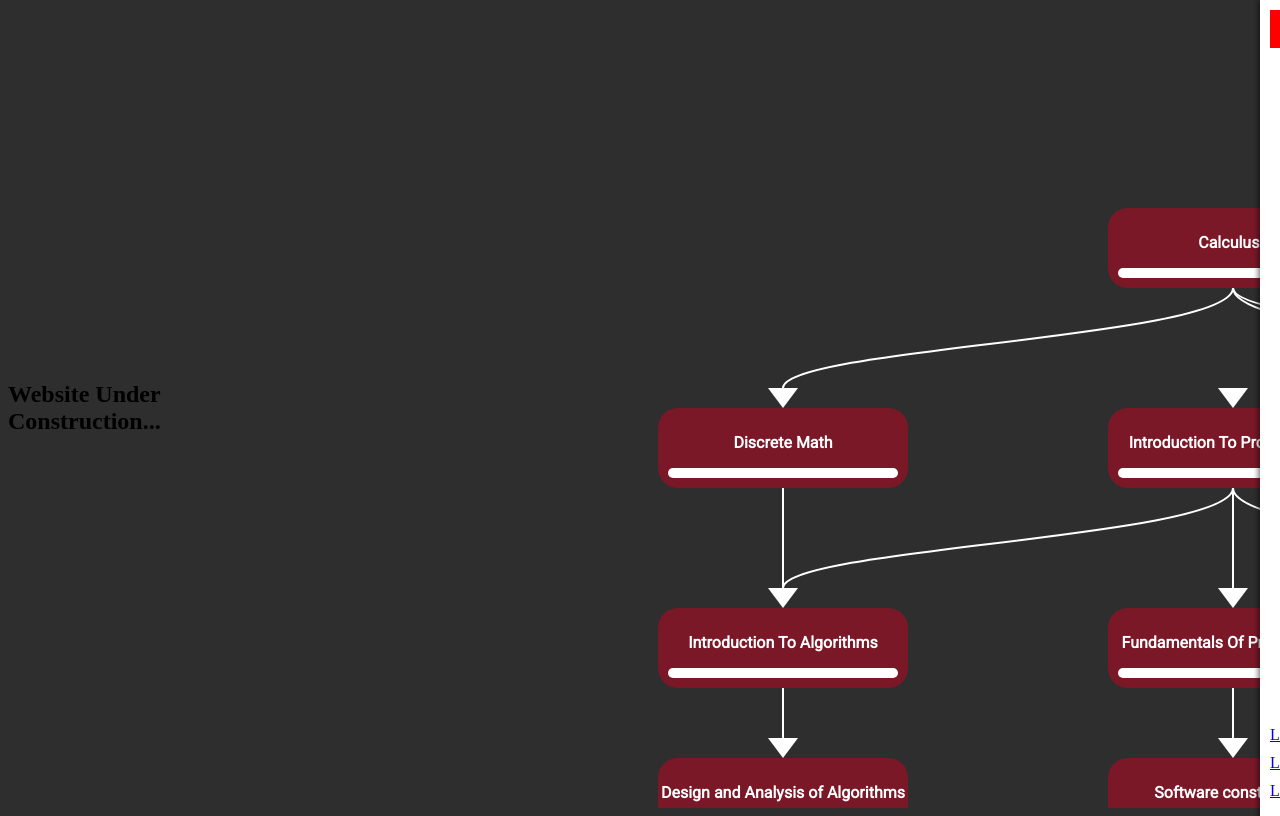
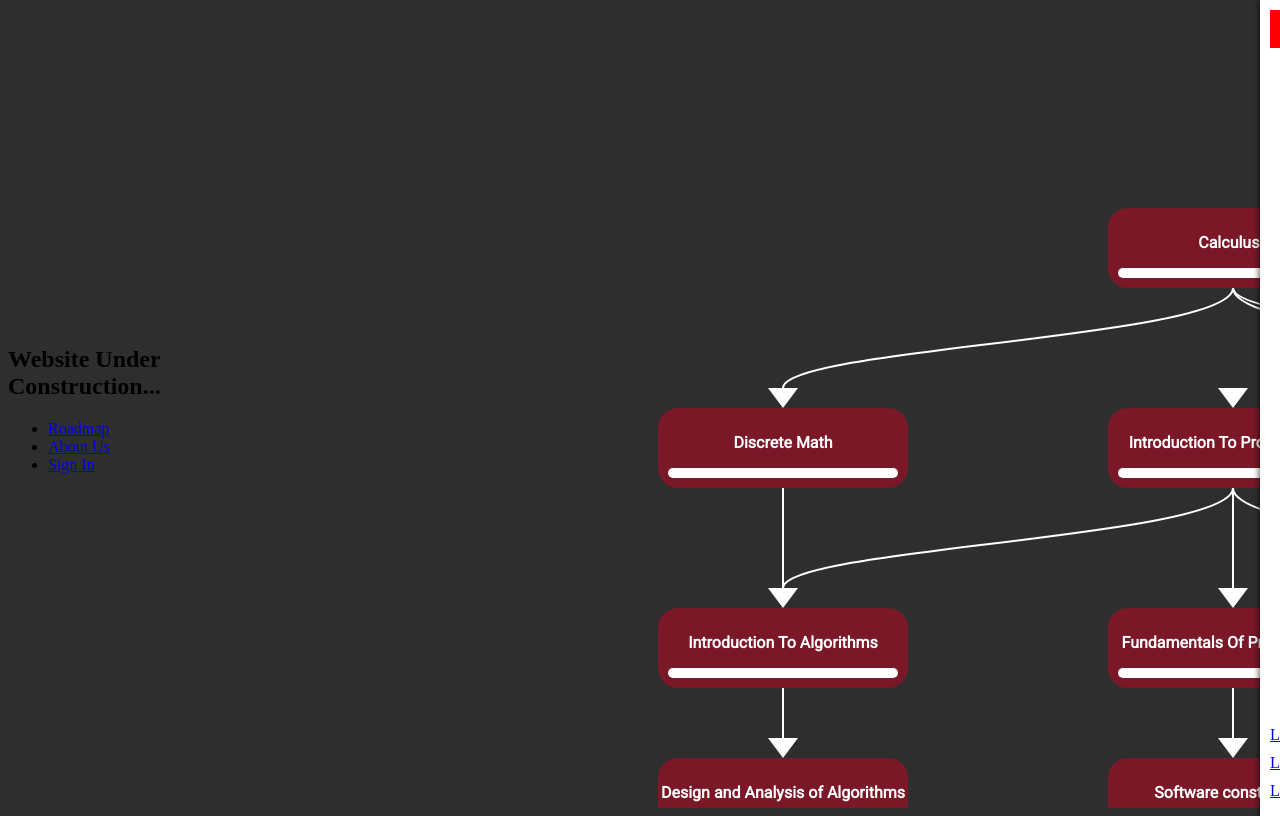
Before and after one commit to Iamdachi/roadToCS, a Flask app: page / in a window 1280 px wide. Run offline with Flask 3, Linux system fonts and the light colour scheme; parts of the project's set-up code (start-up, migrations or seed data) failed here and were passed over.

Commit message:
signinout

```diff
--- a/templates/index.html
+++ b/templates/index.html
@@ -11,6 +11,15 @@
 <body>
     <nav>
         <h1>Website Under Construction...</h1>
+        <ul>
+            <li><a href="/">Roadmap</a></li>
+            <li><a href="/about-us">About Us</a></li>
+            {% if session["access_token"] %}
+                <li><a href="/logout">Sign Out</a></li>
+            {% else %}
+                <li><a href="/login">Sign In</a></li>
+            {% endif %}
+        </ul>
     </nav>
     <svg style="width: 100%; height: 100%;">
         <g></g>
```
